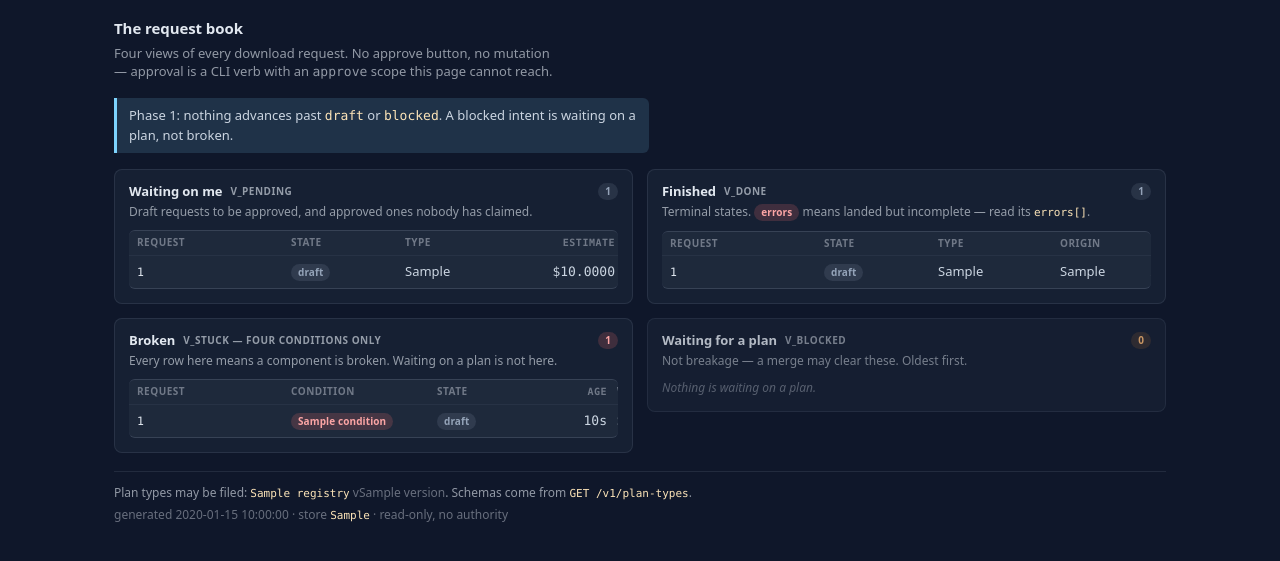
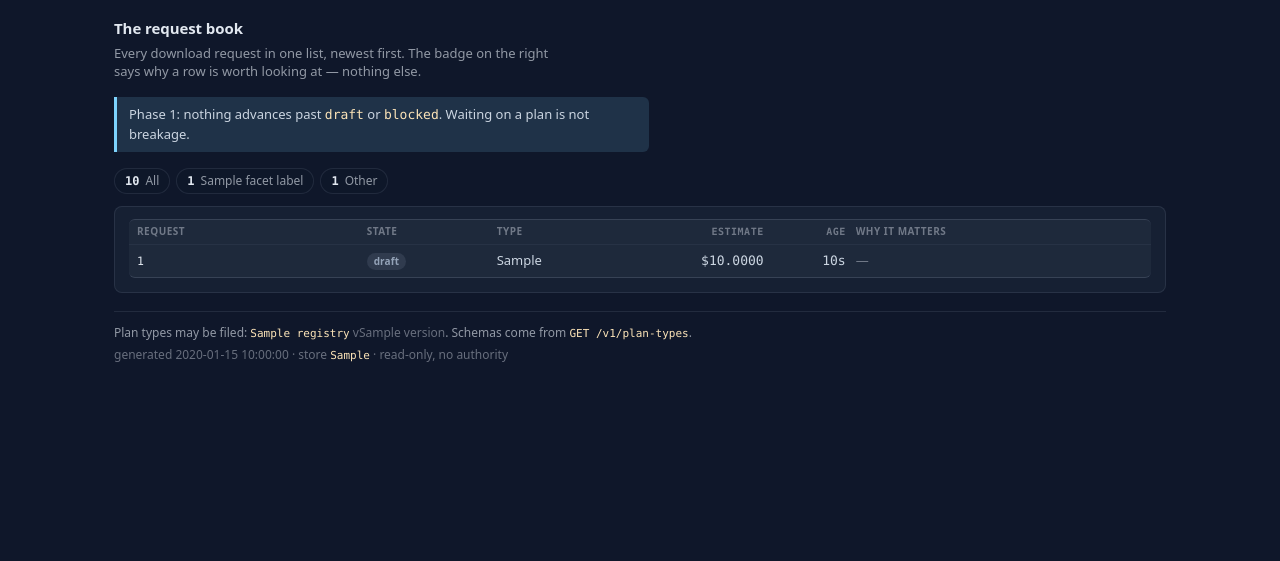
Before and after one commit to nickbrett1/data-download, a FastAPI app: template src/data_download/templates/dashboard.html in a window 1280 px wide. Shown: the part 40-601 px from the top of the page. Run offline with FastAPI, Linux system fonts and the light colour scheme; the template is opened without the code that fills it: most values are stand-ins (such as "Sample title", 1, 10 or a date in 2020).

Commit message:
ui: one list, not four sections
The dashboard answered four questions in four places, which made the page a
map of our views rather than a list of requests. Flatten it: every request
appears once, newest first, and the reason it matters is a badge on the row
(stuck condition, blocked reason + ceiling, unclaimed, needs approval, landed
with errors).

The four SQL views remain the semantic truth and are still tested directly;
v_requests is added as the union of subjects for the page to read. Counts in
the filter strip double as navigation, so 'Broken 0' is a positive statement.
Filter links carry ?token through, since a plain navigation cannot set an
Authorization header.

```diff
--- a/src/data_download/app.py
+++ b/src/data_download/app.py
@@ -33,6 +33,41 @@ log = logging.getLogger(__name__)
 TEMPLATES_DIR = Path(__file__).with_name("templates")
 STATIC_DIR = Path(__file__).with_name("static")
 VIEW_NAMES = ("v_pending", "v_done", "v_stuck", "v_blocked")
+
+# The dashboard is one list. These facets are how a row is *labelled*, not how
+# the page is laid out: a broken request and a finished one sit in the same
+# column, and the badge is what differs. Order is by what needs a human first.
+FACET_ORDER = ("broken", "waiting", "todo", "working", "done")
+FACET_LABELS = {
+    "broken": "Broken",
+    "waiting": "Waiting on a plan",
+    "todo": "To approve",
+    "working": "Running",
+    "done": "Finished",
+}
+TERMINAL_STATES = frozenset({"succeeded", "landed_with_errors", "failed"})
+
+
+def _with_facet(row: dict[str, Any]) -> dict[str, Any]:
+    """Attach the one label that explains why this row is interesting.
+
+    Precedence matters and is deliberate: a stuck condition outranks the state
+    it is stuck in (`running` + `lease_expired` is *broken*, not *running*), and
+    `blocked` outranks nothing but is not breakage - it has its own label.
+    """
+    if row.get("stuck_condition"):
+        facet = "broken"
+    elif row.get("state") == "blocked":
+        facet = "waiting"
+    elif row.get("state") in ("draft", "approved"):
+        facet = "todo"
+    elif row.get("state") == "running":
+        facet = "working"
+    elif row.get("state") in TERMINAL_STATES:
+        facet = "done"
+    else:  # a state added later must still render, not vanish
+        facet = "other"
+    return {**row, "facet": facet, "facet_label": FACET_LABELS.get(facet, facet.title())}
 
 templates = Jinja2Templates(directory=str(TEMPLATES_DIR))
 
@@ -334,12 +369,29 @@ def create_app(settings: Settings | None = None) -> FastAPI:
         # because a browser link cannot set an Authorization header.
         auth.require_scope(request, "read", allow_query_token=True)
         store = _store(request)
-        views = {name: await store.view(name) for name in VIEW_NAMES}
+
+        rows = [_with_facet(row) for row in await store.overview()]
+        keys = (*FACET_ORDER, "other")
+        facets = {key: [r for r in rows if r["facet"] == key] for key in keys}
+        wanted = request.query_params.get("show") or "all"
+        if wanted != "all" and wanted not in keys:
+            wanted = "all"
+        visible = rows if wanted == "all" else facets[wanted]
+
         return templates.TemplateResponse(
             request=request,
             name="dashboard.html",
             context={
-                "views": views,
+                "rows": visible,
+                "total": len(rows),
+                "facets": facets,
+                "facet_labels": FACET_LABELS,
+                "facet_order": FACET_ORDER,
+                "showing": wanted,
+                # Preserved so filter links keep working when the page was
+                # opened with ?token=. A browser cannot set a header on a
+                # plain navigation.
+                "query_token": request.query_params.get("token") or "",
                 "registry": registry.all(),
                 "generated_at": utcnow(),
                 "db_path": settings.db_path,
--- a/src/data_download/templates/dashboard.html
+++ b/src/data_download/templates/dashboard.html
@@ -121,12 +121,48 @@
       max-width: 60ch;
     }
 
-    .grid {
-      display: grid;
-      gap: 14px;
-      grid-template-columns: repeat(auto-fit, minmax(30rem, 1fr));
-      align-items: start;
+    /* ---------- filter strip (counts are the navigation) ---------- */
+    .filters {
+      display: flex;
+      flex-wrap: wrap;
+      gap: 6px;
+      margin: 0 0 12px;
     }
+
+    .filter {
+      display: inline-flex;
+      align-items: baseline;
+      gap: 6px;
+      padding: 3px 10px;
+      border: 1px solid var(--line);
+      border-radius: var(--radius-pill);
+      background: var(--bg-sunken);
+      color: var(--ink-muted);
+      font-size: 12px;
+      white-space: nowrap;
+    }
+
+    .filter:hover {
+      background: var(--bg-hover);
+      color: var(--ink-dim);
+      text-decoration: none;
+    }
+
+    .filter .n {
+      font-family: var(--mono);
+      font-variant-numeric: tabular-nums;
+      font-weight: 600;
+      color: var(--ink);
+    }
+
+    .filter.is-on {
+      border-color: var(--accent);
+      background: var(--accent-soft);
+      color: var(--accent);
+    }
+
+    .filter.is-on .n { color: var(--accent); }
+    .filter.is-zero { opacity: 0.55; }
 
     /* ---------- primitives ---------- */
     .micro, .section-title {
@@ -177,34 +213,6 @@
       min-width: 0;
     }
 
-    .card.empty { opacity: 0.78; }
-
-    .card-head {
-      display: flex;
-      align-items: center;
-      gap: 8px;
-      flex-wrap: wrap;
-      margin-bottom: 2px;
-    }
-
-    .card-head h2 {
-      margin: 0;
-      font-size: 13px;
-      font-weight: 600;
-      letter-spacing: -0.005em;
-      color: var(--ink);
-    }
-
-    .card-head .pill { margin-left: auto; }
-
-    .card-hint {
-      margin: 0 0 10px;
-      color: var(--ink-muted);
-      font-size: 12px;
-    }
-
-    .card-hint code { color: var(--mark); font-size: 11px; }
-
     /* ---------- rows (no tables: stratechery has none) ---------- */
     .rows {
       display: grid;
@@ -246,10 +254,10 @@
     .row .cell.detail { white-space: normal; color: var(--ink-muted); font-size: 12px; }
     .row.head .cell { color: var(--ink-faint); }
 
-    .rows-pending { --cols: minmax(9rem, 1.6fr) 6.5rem minmax(7rem, 1fr) 5.5rem 4.5rem; }
-    .rows-done    { --cols: minmax(9rem, 1.6fr) 6.5rem minmax(7rem, 1fr) 5rem 9rem; }
-    .rows-stuck   { --cols: minmax(9rem, 1.5fr) 8.5rem 5.5rem 4.5rem minmax(9rem, 1.5fr); }
-    .rows-blocked { --cols: minmax(9rem, 1.5fr) 7.5rem 5rem 4.5rem minmax(7rem, 1fr); }
+    .rows-all { --cols: minmax(9rem, 1.3fr) 7.5rem minmax(7rem, 1fr) 5.5rem 4.5rem minmax(10rem, 1.7fr); }
+
+    .row .cell.why { color: var(--ink-muted); }
+    .quiet { color: var(--ink-faint); }
 
     .empty-msg {
       margin: 8px 0 0;
@@ -295,145 +303,94 @@
   <main>
     <p class="lede">The request book</p>
     <p class="sub-lede">
-      Four views of every download request. No approve button, no mutation &mdash;
-      approval is a CLI verb with an <code>approve</code> scope this page cannot reach.
+      Every download request in one list, newest first. The badge on the right says
+      why a row is worth looking at &mdash; nothing else.
     </p>
 
     <div class="notice accent">
       Phase 1: nothing advances past <code>draft</code> or <code>blocked</code>.
-      A blocked intent is waiting on a plan, not broken.
+      Waiting on a plan is not breakage.
     </div>
 
-    {# v_stuck is exactly four breakage conditions, and nothing else:
-       1. approved_unclaimed — approved past the claim window, nobody picked it up
-       2. lease_expired      — claimant died mid-run
-       3. running_too_long   — valid lease, no progress for over 6h
-       4. repeat_failure     — one plan_hash has failed three times or more
-       `blocked` is NOT a stuck condition; it has its own view below. #}
+    {# Why one list rather than four sections: the four SQL views answer four
+       different questions, but a reader arrives with one ("what is going on?").
+       So the views stay as the semantic truth and the page flattens them into a
+       list, where the interesting condition is a badge instead of a partition.
+
+       v_stuck is exactly four breakage conditions, and nothing else:
+       1. approved_unclaimed - approved past the claim window, nobody picked it up
+       2. lease_expired      - claimant died mid-run
+       3. running_too_long   - valid lease, no progress for over 6h
+       4. repeat_failure     - one plan_hash has failed three times or more
+       `blocked` is NOT a stuck condition. #}
     {% macro state_pill(state) -%}
       {%- set tone = {'draft': '', 'approved': 'info', 'running': 'info',
                       'succeeded': 'ok', 'landed_with_errors': 'warn',
-                      'failed': 'bad', 'blocked': 'warn', 'cancelled': ''} -%}
+                      'failed': 'bad', 'blocked': 'warn'} -%}
       <span class="pill{{ (' ' ~ tone[state]) if tone.get(state) else '' }}">{{ state }}</span>
     {%- endmacro %}
+    {% macro filter_href(key) -%}?{% if key != 'all' %}show={{ key }}&{% endif %}{% if query_token %}token={{ query_token }}{% endif %}{%- endmacro %}
 
-    <div class="grid">
-      <section class="card{{ ' empty' if not views.v_pending else '' }}">
-        <div class="card-head">
-          <h2>Waiting on me</h2>
-          <span class="micro">v_pending</span>
-          <span class="pill">{{ views.v_pending|length }}</span>
-        </div>
-        <p class="card-hint">Draft requests to be approved, and approved ones nobody has claimed.</p>
-        {% if views.v_pending %}
-        <div class="rows rows-pending">
+    <nav class="filters" aria-label="Filter requests">
+      <a class="filter{{ ' is-on' if showing == 'all' else '' }}" href="{{ filter_href('all') }}">
+        <span class="n">{{ total }}</span> All
+      </a>
+      {% for key in facet_order %}
+      {% set n = facets[key]|length %}
+      <a class="filter{{ ' is-on' if showing == key else '' }}{{ ' is-zero' if not n else '' }}"
+         href="{{ filter_href(key) }}">
+        <span class="n">{{ n }}</span> {{ facet_labels[key] }}
+      </a>
+      {% endfor %}
+      {% if facets.other %}
+      <a class="filter{{ ' is-on' if showing == 'other' else '' }}" href="{{ filter_href('other') }}">
+        <span class="n">{{ facets.other|length }}</span> Other
+      </a>
+      {% endif %}
+    </nav>
+
+    <section class="card list">
+      {% if rows %}
+      <div class="rows rows-all">
         <div class="row head">
           <span class="cell micro">request</span>
           <span class="cell micro">state</span>
           <span class="cell micro">type</span>
           <span class="cell micro num">estimate</span>
           <span class="cell micro num">age</span>
+          <span class="cell micro">why it matters</span>
         </div>
-          {% for r in views.v_pending %}
+        {% for r in rows %}
         <div class="row">
           <span class="cell id"><code title="{{ r.id }}">{{ r.id }}</code></span>
-            <span class="cell">{{ state_pill(r.state) }}{% if r.approved_unclaimed %} <span class="pill warn">unclaimed</span>{% endif %}</span>
+          <span class="cell">
+            {{ state_pill(r.state) }}
+          </span>
           <span class="cell">{{ r.plan_type or '—' }}</span>
           <span class="cell num">{{ '$%.4f'|format(r.estimate_usd) if r.estimate_usd is not none else '—' }}</span>
           <span class="cell num">{{ r.age_seconds|age }}</span>
+          <span class="cell why">
+            {%- if r.facet == 'broken' -%}
+              <span class="pill bad" title="{{ r.stuck_detail }}">{{ r.stuck_condition }}</span>
+            {%- elif r.facet == 'waiting' -%}
+              <span class="pill warn">{{ r.blocked_reason }}{% if r.max_usd is not none %} · ${{ '%.0f'|format(r.max_usd) }}{% endif %}</span>
+            {%- elif r.facet == 'todo' -%}
+              <span class="pill info">{{ 'unclaimed' if r.approved_unclaimed else 'needs approval' }}</span>
+            {%- elif r.facet == 'done' and r.had_errors -%}
+              <span class="pill warn">landed with errors</span>
+            {%- else -%}
+              <span class="quiet">—</span>
+            {%- endif -%}
+          </span>
         </div>
         {% endfor %}
       </div>
-        {% else %}<p class="empty-msg">Nothing is waiting.</p>{% endif %}
+      {% else %}
+      <p class="empty-msg">
+        {% if showing == 'all' %}No requests yet.{% else %}Nothing in this filter.{% endif %}
+      </p>
+      {% endif %}
     </section>
-
-      <section class="card{{ ' empty' if not views.v_done else '' }}">
-        <div class="card-head">
-          <h2>Finished</h2>
-          <span class="micro">v_done</span>
-          <span class="pill">{{ views.v_done|length }}</span>
-        </div>
-        <p class="card-hint">Terminal states. <span class="pill bad">errors</span> means landed but incomplete &mdash; read its <code>errors[]</code>.</p>
-        {% if views.v_done %}
-        <div class="rows rows-done">
-          <div class="row head">
-            <span class="cell micro">request</span>
-            <span class="cell micro">state</span>
-            <span class="cell micro">type</span>
-            <span class="cell micro">origin</span>
-            <span class="cell micro num">finished</span>
-          </div>
-          {% for r in views.v_done %}
-          <div class="row">
-            <span class="cell id"><code title="{{ r.id }}">{{ r.id }}</code></span>
-            <span class="cell">{{ state_pill(r.state) }}{% if r.had_errors %} <span class="pill bad">errors</span>{% endif %}</span>
-            <span class="cell">{{ r.plan_type or '—' }}</span>
-            <span class="cell">{{ r.plan_origin or '—' }}</span>
-            <span class="cell num mono">{{ r.updated_at }}</span>
-          </div>
-          {% endfor %}
-        </div>
-        {% else %}<p class="empty-msg">Nothing has finished yet.</p>{% endif %}
-      </section>
-
-      <section class="card{{ ' empty' if not views.v_stuck else '' }}">
-        <div class="card-head">
-          <h2>Broken</h2>
-          <span class="micro">v_stuck — four conditions only</span>
-          <span class="pill{{ ' bad' if views.v_stuck else '' }}">{{ views.v_stuck|length }}</span>
-        </div>
-        <p class="card-hint">Every row here means a component is broken. Waiting on a plan is not here.</p>
-        {% if views.v_stuck %}
-        <div class="rows rows-stuck">
-          <div class="row head">
-            <span class="cell micro">request</span>
-            <span class="cell micro">condition</span>
-            <span class="cell micro">state</span>
-            <span class="cell micro num">age</span>
-            <span class="cell micro">what it means</span>
-          </div>
-          {% for r in views.v_stuck %}
-          <div class="row">
-            <span class="cell id"><code title="{{ r.request_id }}">{{ r.request_id }}</code></span>
-            <span class="cell"><span class="pill bad">{{ r.condition }}</span></span>
-            <span class="cell">{{ state_pill(r.state) }}</span>
-            <span class="cell num">{{ r.age_seconds|age }}</span>
-            <span class="cell detail">{{ r.detail }}</span>
-          </div>
-          {% endfor %}
-        </div>
-        {% else %}<p class="empty-msg">Nothing is broken.</p>{% endif %}
-      </section>
-
-      <section class="card{{ ' empty' if not views.v_blocked else '' }}">
-        <div class="card-head">
-          <h2>Waiting for a plan</h2>
-          <span class="micro">v_blocked</span>
-          <span class="pill warn">{{ views.v_blocked|length }}</span>
-        </div>
-        <p class="card-hint">Not breakage &mdash; a merge may clear these. Oldest first.</p>
-        {% if views.v_blocked %}
-        <div class="rows rows-blocked">
-          <div class="row head">
-            <span class="cell micro">request</span>
-            <span class="cell micro">reason</span>
-            <span class="cell micro num">max usd</span>
-            <span class="cell micro num">age</span>
-            <span class="cell micro">a merge can clear</span>
-          </div>
-          {% for r in views.v_blocked %}
-          <div class="row">
-            <span class="cell id"><code title="{{ r.id }}">{{ r.id }}</code></span>
-            <span class="cell">{{ r.blocked_reason }}</span>
-            <span class="cell num">{{ '$%.2f'|format(r.max_usd) if r.max_usd is not none else '—' }}</span>
-            <span class="cell num">{{ r.age_seconds|age }}</span>
-            <span class="cell">{{ 'yes' if r.merge_can_clear else 'no — needs a human' }}</span>
-          </div>
-          {% endfor %}
-        </div>
-        {% else %}<p class="empty-msg">Nothing is waiting on a plan.</p>{% endif %}
-      </section>
-    </div>
 
     <div class="foot">
       <p>
```
Also changed, not shown: src/data_download/db.py (+14 -0 lines), src/data_download/schema.sql (+37 -0 lines), tests/test_views.py (+61 -7 lines). Lines whose indentation alone changed are shown as unchanged.
